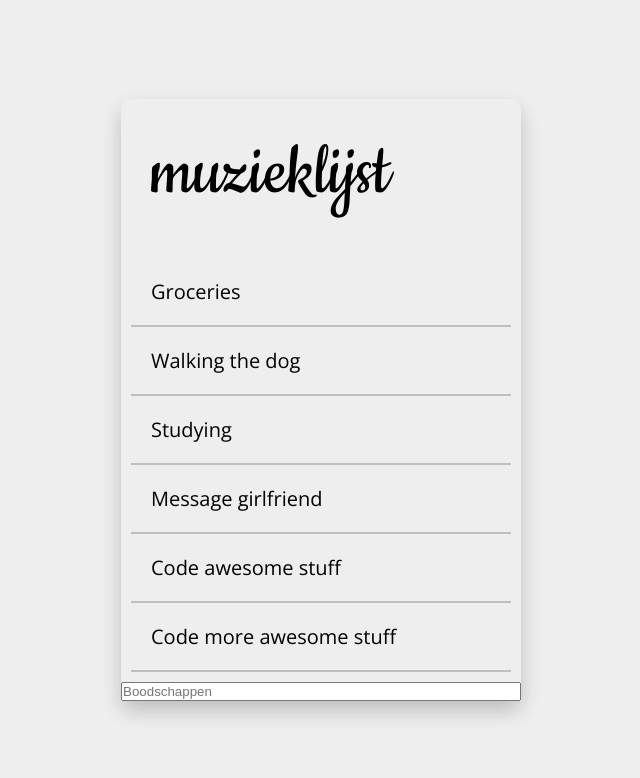
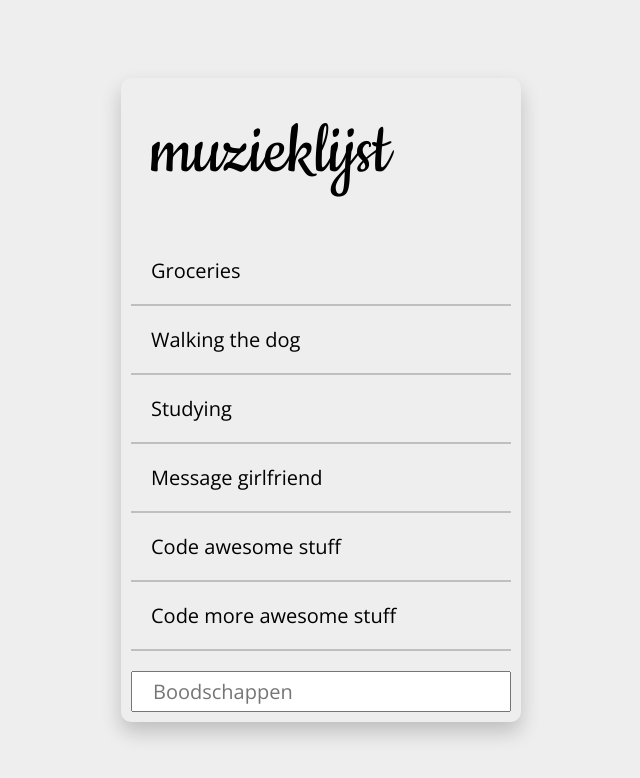
Before and after one commit to SemThijssen/todo, a React (Create React App) app: page / in a window 1280 px wide. Shown: the top 778 px of the page, without its empty margins (319-959 px from the left). Built offline with nearby package versions, Linux system fonts and the light colour scheme.

Commit message:
video 9 van les 5 gemaakt

```diff
--- a/src/components/Input/Input.js
+++ b/src/components/Input/Input.js
@@ -1,8 +1,24 @@
+import React from "react";
 import "./Input.css";
-const Input = () => {
-    return (
-        <input type="text" placeholder= "Boodschappen" />
-    );
+class Input extends React.Component{
+    constructor(props){
+        super(props);
+        this.state = {inputValue: ""}
+    }
+update = (event) => {
+    if(event.target.value === "Sem"){
+        this.setState({inputValue:"Sem!!!"});
+        return;
+    }
+    this.setState({inputValue: event.target.value});
+
+
+}
+    render(){
+        return (
+        <input onChange={this.update} value={this.state.inputValue}class= "input" type="text" placeholder= "Boodschappen" />
+    ); }
+
 }
 
 export default Input;
--- a/src/components/Todo/Todo.js
+++ b/src/components/Todo/Todo.js
@@ -18,7 +18,7 @@ import "./Todo.css";
 
 
     componentDidMount(){
-        console.log("vanuit de mount!");
+
         this.setState({
             tasks: tasksObject.tasks,
         })
@@ -26,13 +26,13 @@ import "./Todo.css";
 
 
 componentDidUpdate(){
-console.log("vanuit de update");
+
 
 
 }
 
 update = () => {
-    console.log("Ik ben geklikt");
+
     let tempArray = this.state.tasks;
     let combinedArray = tempArray.concat([
         {
@@ -44,16 +44,16 @@ update = () => {
       this.setState({
         tasks: combinedArray,
       });
-        console.log(combinedArray);
+
 }
     render(){
-        console.log(this.state.tasks);
+
     let items = this.state.tasks.map(task =>{
         return <Item name={task.name} key={task.id}></Item>
     });
-        console.log("Vanuit de render!");
+
         return (
-            <article onClick={this.update}className="todo">
+            <article className="todo">
                 <header className="todo__header">
                     <h1 className="todo__heading">muzieklijst</h1>
                 </header>
```
